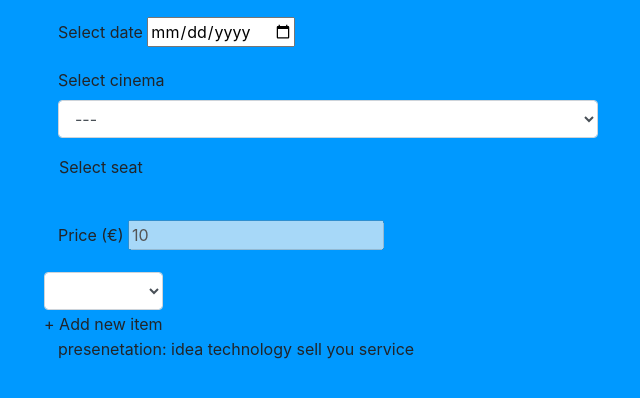
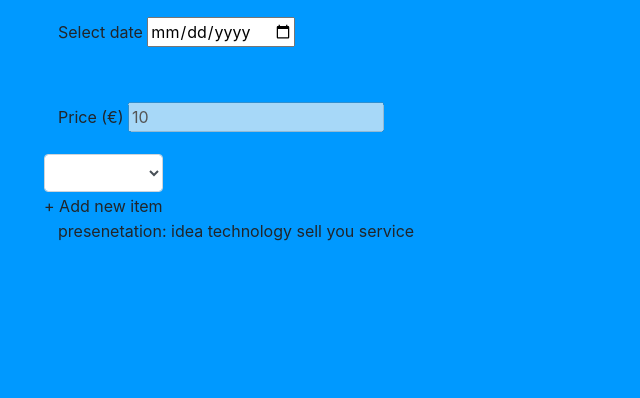
Before and after one commit to Nuno19/ES-Composer, a Flask app: template app/templates/movie.html in a window 1280 px wide. Shown: the part 33-431 px from the top of the page, without its empty margins (27-667 px from the left). Run offline with Flask 2, Linux system fonts and the light colour scheme; the template is opened without the code that fills it: most values are stand-ins (such as "Sample title", 1, 10 or a date in 2020); lists and menus that the app fills with data are empty; some libraries are stand-ins or nearby versions.

Commit message:
Updated with working booking

```diff
--- a/app/routes.py
+++ b/app/routes.py
@@ -110,20 +110,63 @@ def getFromFacebookLikes():
         login = "me" not in session
     return render_template("searchFacebook.html", list=toRet,login=login)
 
+@app.route('/booking_confirmation', methods=["GET", "POST"])
+def booking_confirmation(status):
+    if request.method == "GET":
+        print(request.args)
+        if request.args.get("status") == 200:
+            message = {"200": 'ok'}
+        else:
+            for seat in session['seat']:
+                requests.delete("https://es-booking-service.herokuapp.com/raimas1996/Booking_Service_test/1.0.0/booking",
+                json = {'userId': session["id"],
+                        'bookingDate': session['date'] + "T21:00:00Z",
+                        'asset': {'name': session['name'],
+                            'location': session['location'],
+                            'seat': seat
+                        }
+                })
+            message = {"500": 'not ok'}
+        print(message)
+        return redirect(url_for('getRecomended'))
+    return "None"
+
 
 @app.route('/movie/<movie_title>',methods=['GET', 'POST'])
 def movie(movie_title):
+
+    session['name'] = movie_title
     if request.method == 'POST':
         if request.form != None:
+            if "id" not in session:
+                flash("Not Logged in!")
+                return render_template("index.html")
+
             print(request.form)
-            seat = unquote(request.form.get("seat_select"))
             date = unquote(request.form.get("day"))
             cinema = unquote(request.form.get("cinema"))
             name = unquote(request.form.get("movie_title"))
-            print(seat)
-            print(date)
-            print(cinema)
-            return {'date': date, 'asset': {'location': cinema, 'seat': seat, 'name': name} }
+            session['seat'] = []
+
+            for seat in request.form:
+                if "seat_select" in seat:
+                    if requests.get("https://es-booking-service.herokuapp.com/raimas1996/Booking_Service_test/1.0.0/booking?bookingId={\"location\":\"" + cinema + "\", \"name\":\"" + name + "\", \"seat\":\"" + seat + "\"}").content == b'[]\n':
+                        print("a")
+                        requests.post("https://es-booking-service.herokuapp.com/raimas1996/Booking_Service_test/1.0.0/booking",
+                        json = {'userId': session["id"],
+                                'bookingDate': date + "T21:00:00Z",
+                                'asset': {'name': name,
+                                    'location': cinema,
+                                    'seat': unquote(request.form.get(seat))
+                                }
+                        })
+                        session['seat'].append(unquote(request.form.get(seat)))
+
+            session['date'] = date
+            session['name'] = name
+            session['location'] = cinema
+
+            return redirect(url_for("payment", json={'name': name, 'seat': len(session['seat'])}), code=307)
 
     if request.method == 'GET':
         movie_details = {}
@@ -139,25 +182,30 @@ def movie(movie_title):
         select = request.args.get("cinema")
         #print(select)
 
+        return render_template('movie.html', movie=movie_details, movie_title=movie_title, cinemas=cinemas)
+
+
+@app.route('/seats',methods=['GET', 'POST'])
+def seats():
+    if request.method == "GET":
         seats = []
 
-        if select != None:
+        cinema = unquote(request.args.get("cinema"))
+        movie_title = unquote(request.args.get("movie_title"))
 
-            seats = requests.get("https://es-booking-service.herokuapp.com/raimas1996/Booking_Service_test/1.0.0/asset?assetId={\"name\":\"" + "2012" + "\", \"location\":\"" + select + "\"}&assetKey=seat")
-            seats = json.loads(seats.text)
+        seats = requests.get("https://es-booking-service.herokuapp.com/raimas1996/Booking_Service_test/1.0.0/asset?assetId={\"name\":\"" + movie_title + "\", \"location\":\"" + cinema + "\"}&assetKey=seat")
+        seats = json.loads(seats.text)
 
-            seats_taken = requests.get("https://es-booking-service.herokuapp.com/raimas1996/Booking_Service_test/1.0.0/booking?bookingId={\"name\":\"" + "2012" + "\", \"location\":\"" + select + "\"}&bookingKey=seat")
-            seats_taken = json.loads(seats_taken.text)
-            print(seats_taken)
+        seats_taken = requests.get("https://es-booking-service.herokuapp.com/raimas1996/Booking_Service_test/1.0.0/booking?bookingId={\"name\":\"" + movie_title + "\", \"location\":\"" + cinema + "\"}&bookingKey=seat")
+        seats_taken = json.loads(seats_taken.text)
+        print(seats_taken)
 
-            for seat in seats_taken:
-                if seat in seats:
-                    seats.remove(seat)
-            d = dict()
-            d["list"] = seats
-            return d
-
-        return render_template('movie.html', movie=movie_details, movie_title=movie_title, cinemas=cinemas)
+        for seat in seats_taken:
+            if seat in seats:
+                seats.remove(seat)
+        d = dict()
+        d["list"] = seats
+        return d
 
 
 @app.route('/movie',methods=['GET'])
@@ -219,17 +267,13 @@ def payment():
             # "MOVIETITLE": request.form['MOVIETITLE'],
             # "MOVIEPRICE": request.form['MOVIEPRICE']
             # "amount": request.form['amount'],
-            "amount":"50",
-            "MOVIETITLE": "movtit",
-            "MOVIEPRICE": "30",
-            "CALLER": "https://127.0.0.1:8000",
+            "amount":"7",
+            "MOVIETITLE": session['name'],
+            "MOVIEPRICE": len(session['seat'])*6,
+            "CALLER": "https://127.0.0.1:8000/booking_confirmation",
         }
 
         data = requests.post(url,json=data)
         print(data.text)
-        print(data)
-        return redirect("http://localhost:8040")
-    else:
-        data = requests.get("http://localhost:8040/api/payment")
-        print(data.text)
-        return render_template("payment.html")
+        print(data.status_code)
+        return redirect('http://localhost:8040')
--- a/app/templates/movie.html
+++ b/app/templates/movie.html
@@ -15,25 +15,27 @@
 
     var index = 2;
     $(document).ready(function () {
-      $('select[name="day"]').change(function(){
+      $('input[name="day"]').on('change.datepicker', function() {
         document.getElementById("cinema").style.display = "inline";
+        document.getElementById("select_cinema_text").style.display = "inline";
       });
 
       $('select[name="cinema"]').change(function(){
         console.log($(this).val())
-        document.getElementById("seat_select").style.display = "inline";
-        $.get("/movie/<{{movie_title}}>", { cinema: $("#cinema").val(), movie: "{{ movie_title }}"}, function (data) {
+        document.getElementById("seat_select1").style.display = "inline";
+        document.getElementById("select_seat_text").style.display = "inline";
+        $.get("/seats", { cinema: $("#cinema").val(), movie_title: "{{ movie_title }}"}, function (data) {
           l = data["list"];
-          $("#seat_select").find("option").remove()
-          console.log($("#seat_select"))
-          $("#seat_select").append(new Option("---", "---"));
+          $("#seat_select1").find("option").remove()
+          console.log($("#seat_select1"))
+          $("#seat_select1").append(new Option("---", "---"));
           for (var i = 0; i < l.length; i++){
-            $("#seat_select").append(new Option(l[i], l[i]));
+            $("#seat_select1").append(new Option(l[i], l[i]));
           }
         });
       });
 
-      $('select[name="seat_select"]').change(function(){
+      $('select[name="seat_select1"]').change(function(){
         document.getElementById("new_seat").style.display = "inline";
         document.getElementById("submit").style.display = "inline";
         console.log($(this).val())
@@ -76,8 +78,8 @@
           </div>
 
           <div class="form-group">
-            <label for="cinema">Select cinema</label>
-            <select class="form-control" id="cinema" name="cinema">
+            <label for="cinema" id="select_cinema_text" style="display: none;">Select cinema</label>
+            <select class="form-control" id="cinema" name="cinema" style="display: none;">
               <option selected>---</option>
               {% for cinema in cinemas %}
                 {% if selected_cinema == cinema %}
@@ -93,8 +95,8 @@
             <tr>
               <td>
                 <div class="form-group" id="seat">
-                  <label for="seat">Select seat</label>
-                  <select class="form-control" id="seat_select" name="seat_select" style="display: none;">
+                  <label for="seat" id="select_seat_text" style="display: none;">Select seat</label>
+                  <select class="form-control" id="seat_select1" name="seat_select1" style="display: none;">
                   </select>
                   <select class="form-control" id="seat_select2" name="seat_select2" style="display: none;">
                   </select>
```
Also changed, not shown: 1 other file.
